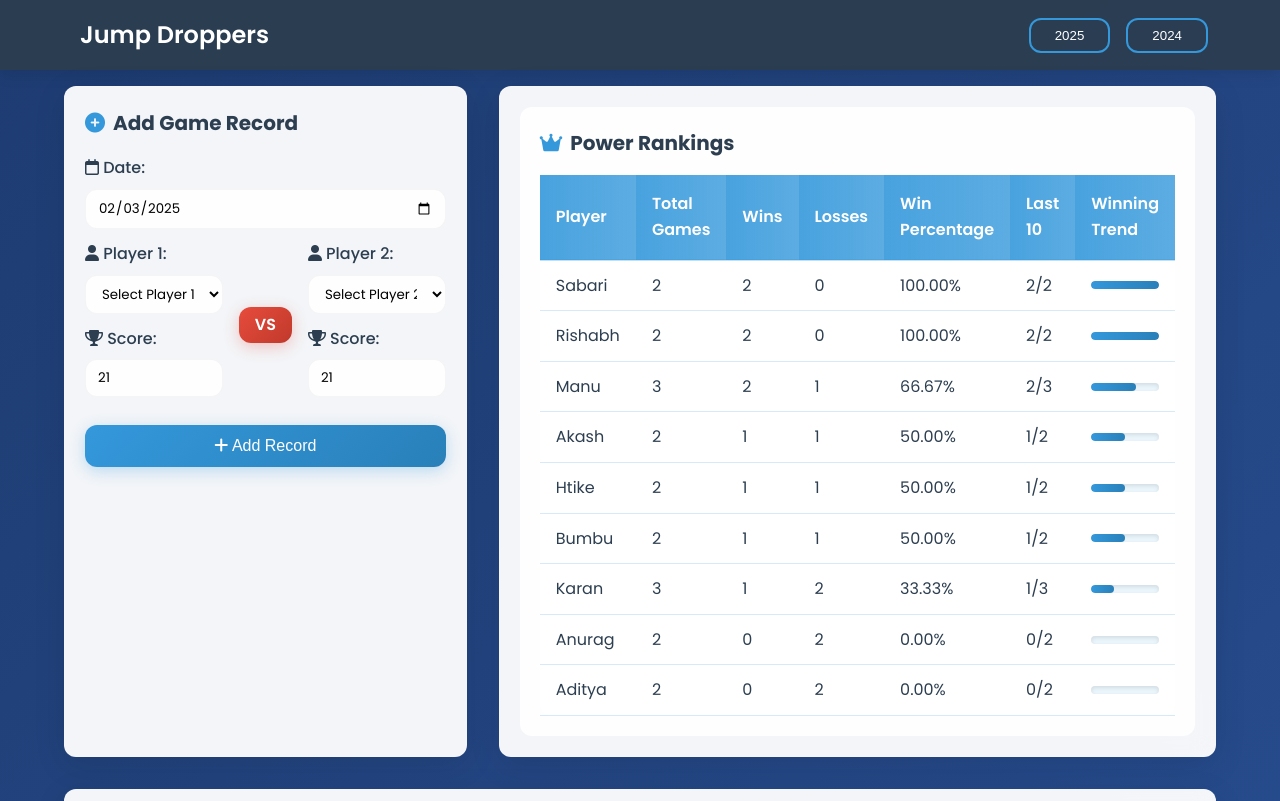
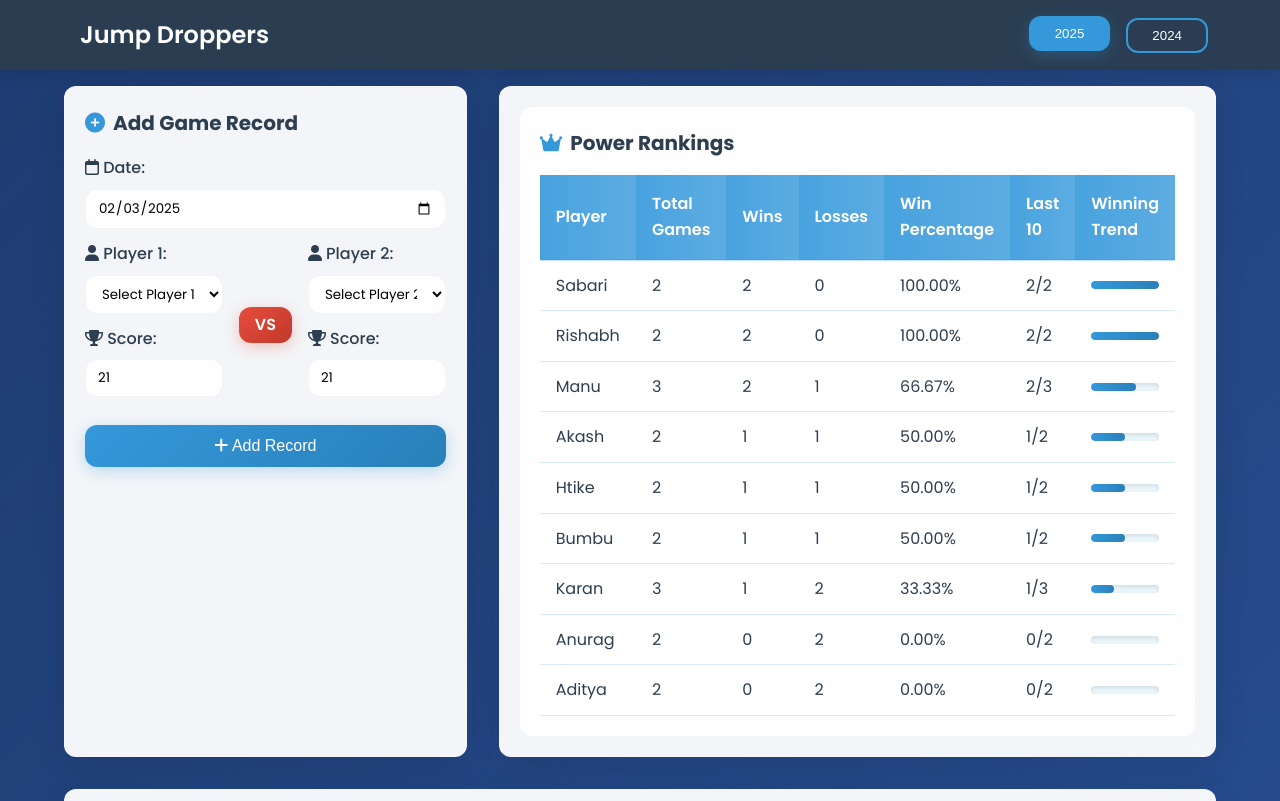
Before and after one commit to ManuAc/scoreticker, a website built with webpack: page public/index.html in a window 1280 px wide. Shown: the top 801 px of the page. Built offline with nearby package versions, Linux system fonts and the light colour scheme; some icons are missing; files whose address does not match are found by name.

Commit message:
Highlight selected year at the top

```diff
--- a/public/index.css
+++ b/public/index.css
@@ -75,6 +75,13 @@ body {
 
 .year-btn:hover {
     background-color: var(--secondary-color);
+    transform: translateY(-2px);
+    box-shadow: 0 4px 15px rgba(52, 152, 219, 0.3);
+}
+
+.year-btn.active {
+    background-color: var(--secondary-color);
+    color: white;
     transform: translateY(-2px);
     box-shadow: 0 4px 15px rgba(52, 152, 219, 0.3);
 }
--- a/public/mockData.js
+++ b/public/mockData.js
@@ -343,9 +343,13 @@ function getGameSummary(year) {
 // Update filterGamesByYear to handle year parameter correctly
 function filterGamesByYear(year) {
     const yearParam = year ? year.toString() : '';
-    console.log('Filtering by year:', yearParam); // Debug log
+    console.log('Filtering by year:', yearParam);
     getGameRecords(yearParam);
     getGameSummary(yearParam);
+
+    // Update active state of year buttons
+    document.getElementById('year2025').classList.toggle('active', year === 2025);
+    document.getElementById('year2024').classList.toggle('active', year === 2024);
 }
 
 // Update the updatePlayerOptions function
--- a/public/ticker.js
+++ b/public/ticker.js
@@ -244,6 +244,10 @@ function filterGamesByYear(year) {
     const yearParam = year >= 2025 ? year : '';
     getGameRecords(yearParam);
     getGameSummary(yearParam);
+
+    // Update active state of year buttons
+    document.getElementById('year2025').classList.toggle('active', year === 2025);
+    document.getElementById('year2024').classList.toggle('active', year === 2024);
 }
 
 function updatePlayerOptions() {
```
